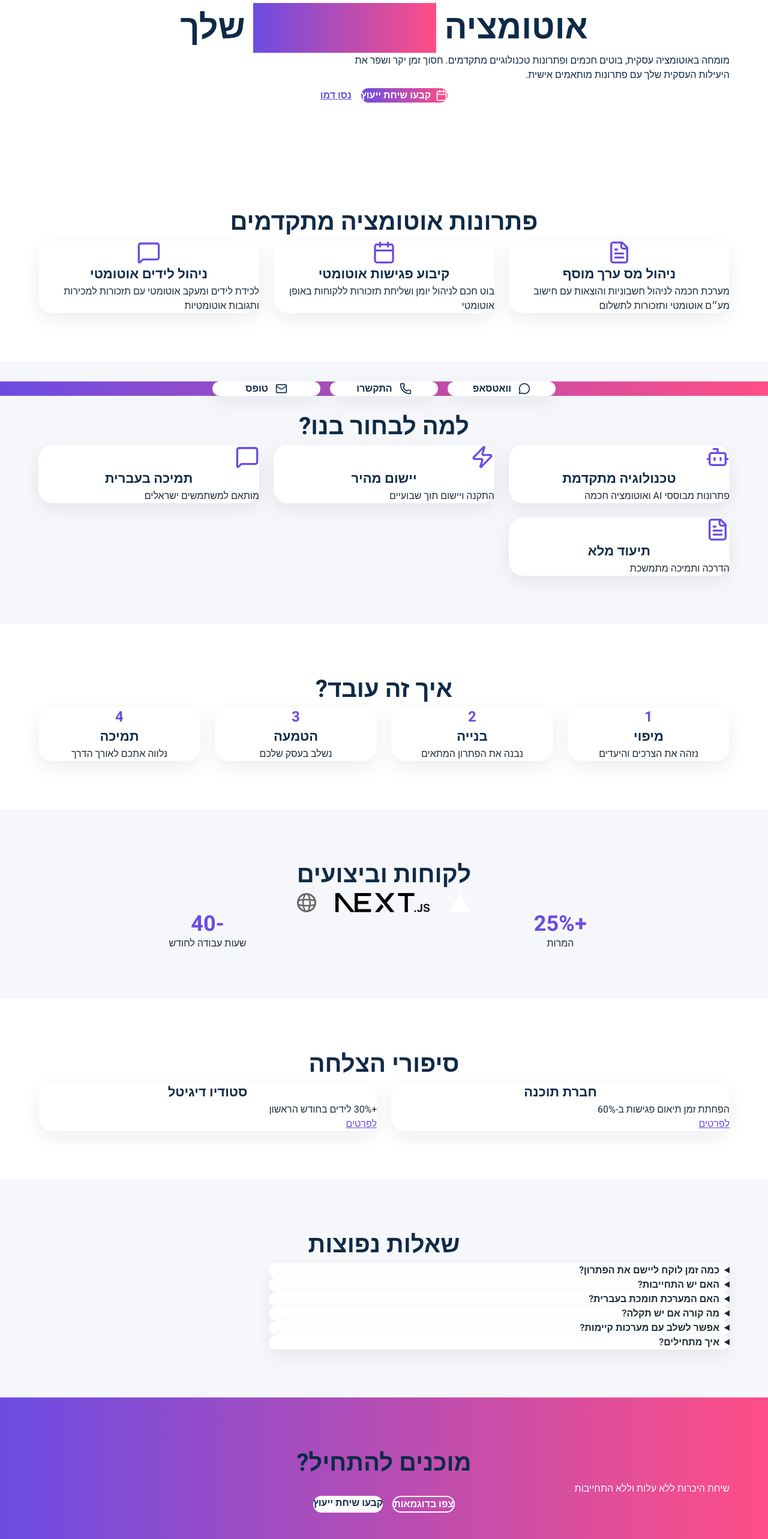
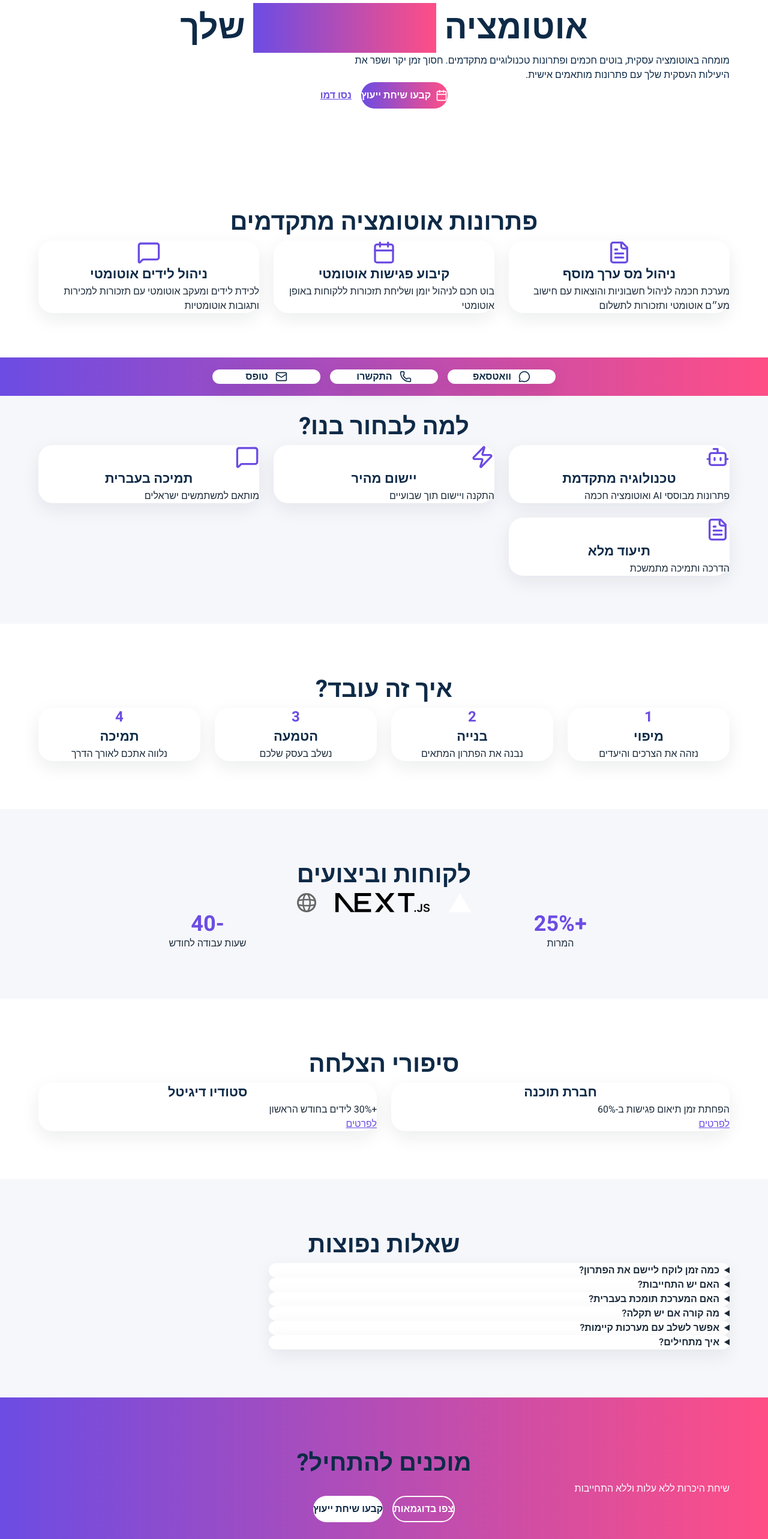
Before and after one commit to NirMeir1/smart-automation-il, a Next.js app: page / in a window 1280 px wide. Shown: the part 140-2706 px from the top of the page at 60% size. Built offline with nearby package versions, Linux system fonts and the light colour scheme.

Commit message:
style: polish RTL CTAs and contact dock

```diff
--- a/src/app/globals.css
+++ b/src/app/globals.css
@@ -45,6 +45,7 @@
 html {
   direction: rtl;
   scroll-behavior: smooth;
+  overflow-x: hidden;
 }
 
 @media (prefers-reduced-motion: reduce) {
--- a/src/app/page.tsx
+++ b/src/app/page.tsx
@@ -20,7 +20,7 @@ export default function Home() {
             <div className="flex flex-col sm:flex-row gap-4 justify-center items-center">
               <Link
                 href="/contact?type=consultation"
-                className="rounded-full px-6 py-3.5 text-white font-semibold inline-flex items-center justify-center gap-2 transition-transform hover:scale-105 focus:scale-105 focus:outline-none"
+                className="rounded-full px-6 py-[14px] min-h-[44px] text-white font-semibold inline-flex items-center justify-center gap-2 transition-transform hover:scale-105 hover:shadow-[var(--shadow)] focus-visible:scale-105 focus-visible:shadow-[var(--shadow)] focus-visible:ring-2 focus-visible:ring-offset-2 focus-visible:ring-[var(--accent-from)]"
                 style={{ background: 'var(--accent)' }}
                 aria-label="קבעו שיחת ייעוץ חינמית"
               >
@@ -29,7 +29,7 @@ export default function Home() {
               </Link>
               <Link
                 href="/demos"
-                className="text-[var(--accent-from)] underline font-semibold min-w-[44px] min-h-[44px] inline-flex items-center gap-3"
+                className="text-[var(--accent-from)] underline font-semibold min-w-[44px] min-h-[44px] inline-flex items-center gap-3 focus-visible:outline-none focus-visible:ring-2 focus-visible:ring-offset-2 focus-visible:ring-[var(--accent-from)]"
                 aria-label="נסו את הדמו האינטראקטיבי שלנו"
               >
                 נסו דמו
@@ -215,13 +215,13 @@ export default function Home() {
             <div className="flex flex-col sm:flex-row-reverse gap-4 justify-center">
               <Link
                 href="/contact?type=consultation"
-                className="bg-white text-[var(--navy)] px-8 py-4 rounded-[var(--radius)] font-semibold hover:shadow focus:shadow focus:outline-none transition-colors duration-200"
+                className="inline-flex items-center justify-center gap-2 bg-white text-[var(--navy)] px-8 py-4 min-h-[44px] rounded-full font-semibold hover:shadow-[var(--shadow)] focus-visible:shadow-[var(--shadow)] focus-visible:ring-2 focus-visible:ring-offset-2 focus-visible:ring-[var(--navy)] transition-colors duration-200"
               >
                 קבעו שיחת ייעוץ
               </Link>
               <Link
                 href="/demos"
-                className="border-2 border-white text-white px-8 py-4 rounded-[var(--radius)] font-semibold hover:bg-white hover:text-[var(--navy)] focus:bg-white focus:text-[var(--navy)] focus:outline-none transition-colors duration-200"
+                className="inline-flex items-center justify-center gap-2 border-2 border-white text-white px-8 py-4 min-h-[44px] rounded-full font-semibold hover:bg-white hover:text-[var(--navy)] focus-visible:bg-white focus-visible:text-[var(--navy)] focus-visible:ring-2 focus-visible:ring-offset-2 focus-visible:ring-white transition-colors duration-200"
               >
                 צפו בדוגמאות
               </Link>
--- a/src/components/layout/contact-dock.tsx
+++ b/src/components/layout/contact-dock.tsx
@@ -6,13 +6,13 @@ import { Phone, MessageCircle, Mail } from 'lucide-react'
 export function ContactDock() {
   return (
     <div
-      className="fixed inset-x-0 bottom-0 z-50 px-4 pb-safe-bottom"
+      className="fixed inset-x-0 bottom-0 z-50 h-16 pb-safe-bottom"
       style={{ background: 'var(--accent)' }}
     >
-      <div className="flex justify-center gap-4 py-4">
+      <div className="container h-full flex justify-center items-center gap-4">
         <Link
           href="https://wa.me/972"
-          className="bg-white text-[var(--navy)] px-5 py-4 rounded-[var(--radius)] shadow-[var(--shadow)] font-semibold inline-flex items-center justify-center gap-3 min-w-[180px] focus:outline-none transition-transform hover:scale-105 focus:scale-105"
+          className="bg-white text-[var(--navy)] px-5 py-4 rounded-[var(--radius)] shadow-[var(--shadow)] font-semibold inline-flex items-center justify-center gap-3 min-w-[180px] transition-transform hover:scale-105 hover:shadow-[var(--shadow)] focus-visible:scale-105 focus-visible:shadow-[var(--shadow)] focus-visible:ring-2 focus-visible:ring-offset-2 focus-visible:ring-[var(--accent-from)]"
           aria-label="WhatsApp"
         >
           <MessageCircle className="w-5 h-5" />
@@ -20,7 +20,7 @@ export function ContactDock() {
         </Link>
         <Link
           href="tel:0500000000"
-          className="bg-white text-[var(--navy)] px-5 py-4 rounded-[var(--radius)] shadow-[var(--shadow)] font-semibold inline-flex items-center justify-center gap-3 min-w-[180px] focus:outline-none transition-transform hover:scale-105 focus:scale-105"
+          className="bg-white text-[var(--navy)] px-5 py-4 rounded-[var(--radius)] shadow-[var(--shadow)] font-semibold inline-flex items-center justify-center gap-3 min-w-[180px] transition-transform hover:scale-105 hover:shadow-[var(--shadow)] focus-visible:scale-105 focus-visible:shadow-[var(--shadow)] focus-visible:ring-2 focus-visible:ring-offset-2 focus-visible:ring-[var(--accent-from)]"
           aria-label="Call"
         >
           <Phone className="w-5 h-5" />
@@ -28,7 +28,7 @@ export function ContactDock() {
         </Link>
         <Link
           href="/contact"
-          className="bg-white text-[var(--navy)] px-5 py-4 rounded-[var(--radius)] shadow-[var(--shadow)] font-semibold inline-flex items-center justify-center gap-3 min-w-[180px] focus:outline-none transition-transform hover:scale-105 focus:scale-105"
+          className="bg-white text-[var(--navy)] px-5 py-4 rounded-[var(--radius)] shadow-[var(--shadow)] font-semibold inline-flex items-center justify-center gap-3 min-w-[180px] transition-transform hover:scale-105 hover:shadow-[var(--shadow)] focus-visible:scale-105 focus-visible:shadow-[var(--shadow)] focus-visible:ring-2 focus-visible:ring-offset-2 focus-visible:ring-[var(--accent-from)]"
           aria-label="Form"
         >
           <Mail className="w-5 h-5" />
--- a/src/components/layout/navigation.tsx
+++ b/src/components/layout/navigation.tsx
@@ -45,7 +45,7 @@ export function Navigation() {
                   key={item.name}
                   href={item.href}
                   className={cn(
-                    'px-3 py-2 rounded-md text-sm font-medium transition-colors',
+                    'px-3 py-2 rounded-md text-sm font-medium transition-colors focus-visible:outline-none focus-visible:ring-2 focus-visible:ring-offset-2 focus-visible:ring-[var(--accent-from)]',
                     'hover:text-[var(--accent-from)] hover:bg-[var(--muted)]',
                     pathname === item.href
                       ? 'text-[var(--accent-from)] bg-[var(--muted)]'
@@ -58,7 +58,7 @@ export function Navigation() {
             </div>
             <Link
               href="/contact"
-              className="hidden md:inline-flex items-center justify-center gap-2 rounded-full px-5 py-3 min-h-[44px] text-white font-medium transition-transform hover:scale-105 hover:shadow-[var(--shadow)] focus:scale-105 focus:shadow-[var(--shadow)] focus:outline-none"
+              className="hidden md:inline-flex items-center justify-center gap-2 rounded-full px-5 py-3 min-h-[44px] text-white font-medium transition-transform hover:scale-105 hover:shadow-[var(--shadow)] focus-visible:scale-105 focus-visible:shadow-[var(--shadow)] focus-visible:ring-2 focus-visible:ring-offset-2 focus-visible:ring-[var(--accent-from)]"
               style={{ background: 'var(--accent)' }}
             >
               מעוניינים לשמוע?
@@ -99,7 +99,7 @@ export function Navigation() {
                 href={item.href}
                 onClick={() => setIsOpen(false)}
                 className={cn(
-                  'block px-3 py-2 rounded-md text-base font-medium transition-colors',
+                  'block px-3 py-2 rounded-md text-base font-medium transition-colors focus-visible:outline-none focus-visible:ring-2 focus-visible:ring-offset-2 focus-visible:ring-[var(--accent-from)]',
                   'hover:text-[var(--accent-from)] hover:bg-[var(--muted)]',
                   pathname === item.href
                     ? 'text-[var(--accent-from)] bg-[var(--muted)]'
```
Also changed, not shown: 1 other file (tests, documents, lock files or other folders).
